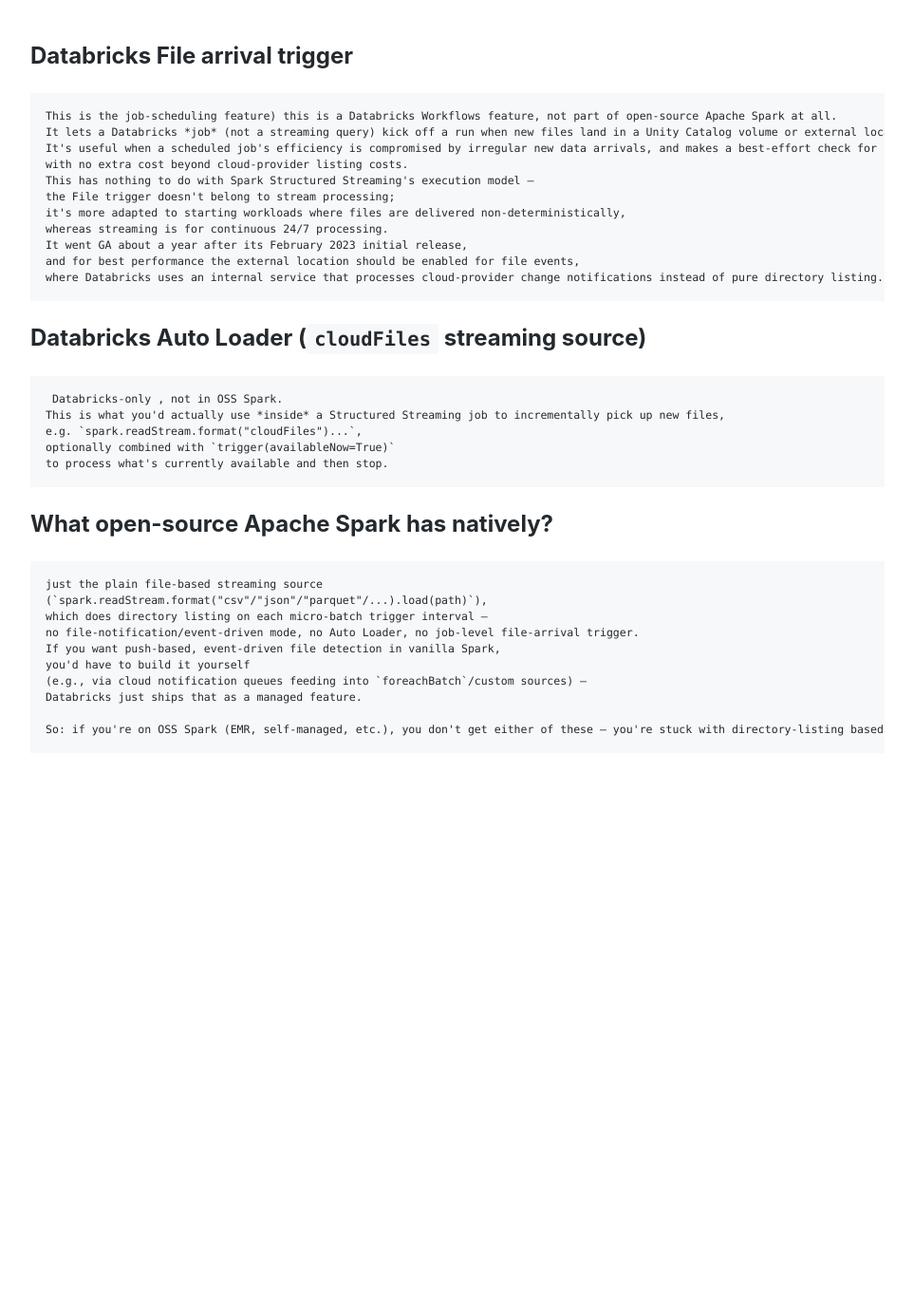
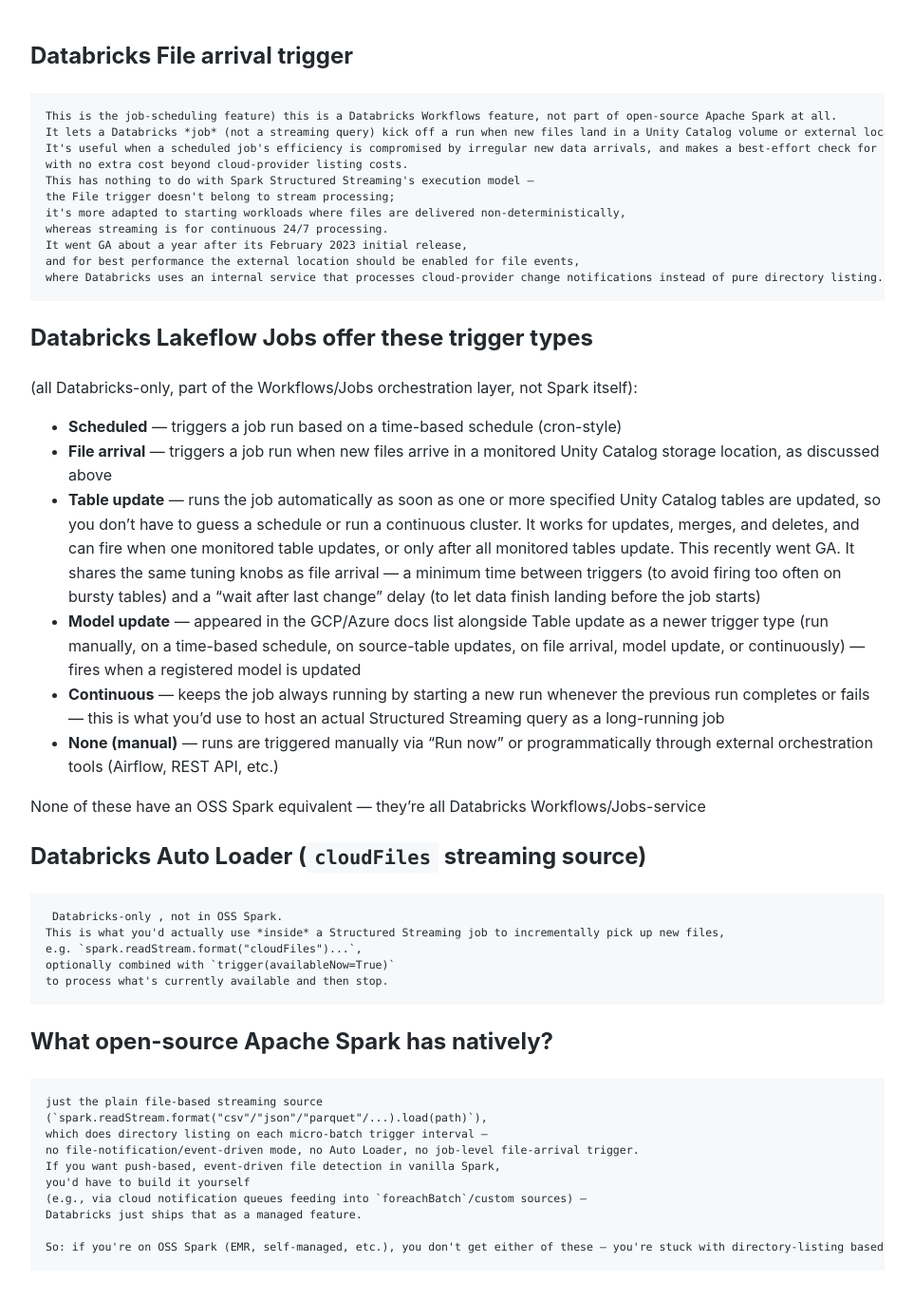
Before and after one commit to Michael-Lubinsky/michael-lubinsky.github.com, a Jekyll site: the page built from spark/autoloader.md, in a window 1280 px wide. Shown: the whole page at 95% size, without its empty margins (158-1121 px from the left). Built offline with Jekyll 4.4.1, drawn with Linux system fonts in a browser that asks for light colours; our own code applies the rules of GitHub Pages for plain Markdown files; before the commit the page ends 900 px from its top, so only the background shows below that.

Commit message:
Document Databricks Lakeflow Jobs trigger types
Added details about Databricks Lakeflow Jobs trigger types and clarified that these features are Databricks-only, not available in OSS Spark.

````diff
--- a/spark/autoloader.md
+++ b/spark/autoloader.md
@@ -12,6 +12,20 @@
 and for best performance the external location should be enabled for file events,
 where Databricks uses an internal service that processes cloud-provider change notifications instead of pure directory listing.
 ```
+
+
+## Databricks Lakeflow Jobs offer these trigger types
+(all Databricks-only, part of the Workflows/Jobs orchestration layer, not Spark itself):
+
+- **Scheduled** — triggers a job run based on a time-based schedule (cron-style)
+- **File arrival** — triggers a job run when new files arrive in a monitored Unity Catalog storage location, as discussed above
+- **Table update** — runs the job automatically as soon as one or more specified Unity Catalog tables are updated, so you don't have to guess a schedule or run a continuous cluster. It works for updates, merges, and deletes, and can fire when one monitored table updates, or only after all monitored tables update. This recently went GA. It shares the same tuning knobs as file arrival — a minimum time between triggers (to avoid firing too often on bursty tables) and a "wait after last change" delay (to let data finish landing before the job starts)
+- **Model update** — appeared in the GCP/Azure docs list alongside Table update as a newer trigger type (run manually, on a time-based schedule, on source-table updates, on file arrival, model update, or continuously) — fires when a registered model is updated
+- **Continuous** — keeps the job always running by starting a new run whenever the previous run completes or fails — this is what you'd use to host an actual Structured Streaming query as a long-running job
+- **None (manual)** — runs are triggered manually via "Run now" or programmatically through external orchestration tools (Airflow, REST API, etc.)
+
+None of these have an OSS Spark equivalent — they're all Databricks Workflows/Jobs-service
+
 ## Databricks Auto Loader (`cloudFiles` streaming source)
 ```
  Databricks-only , not in OSS Spark.
````
